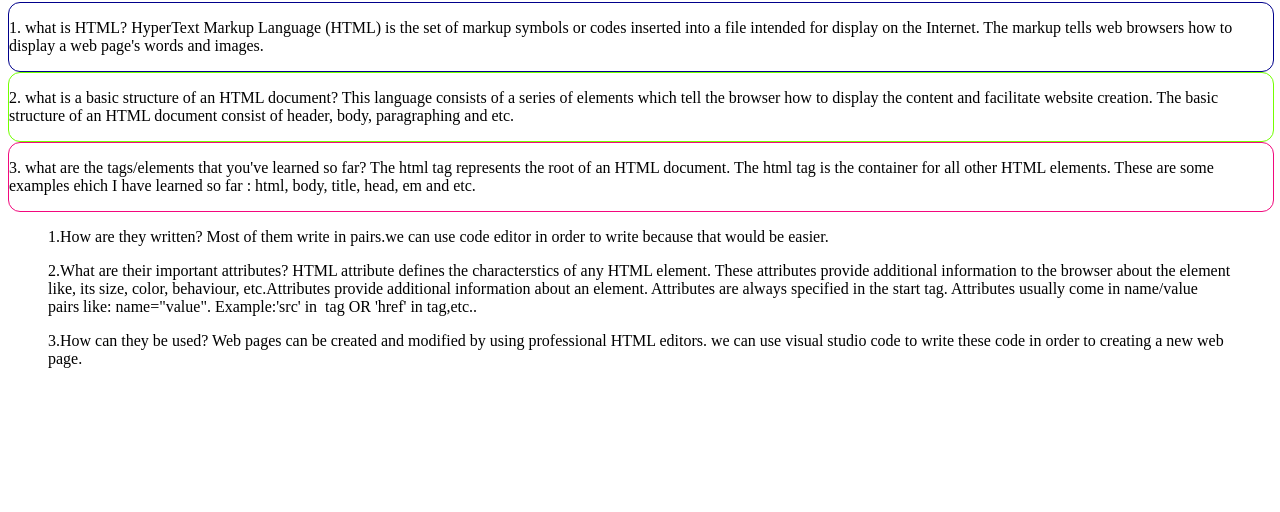
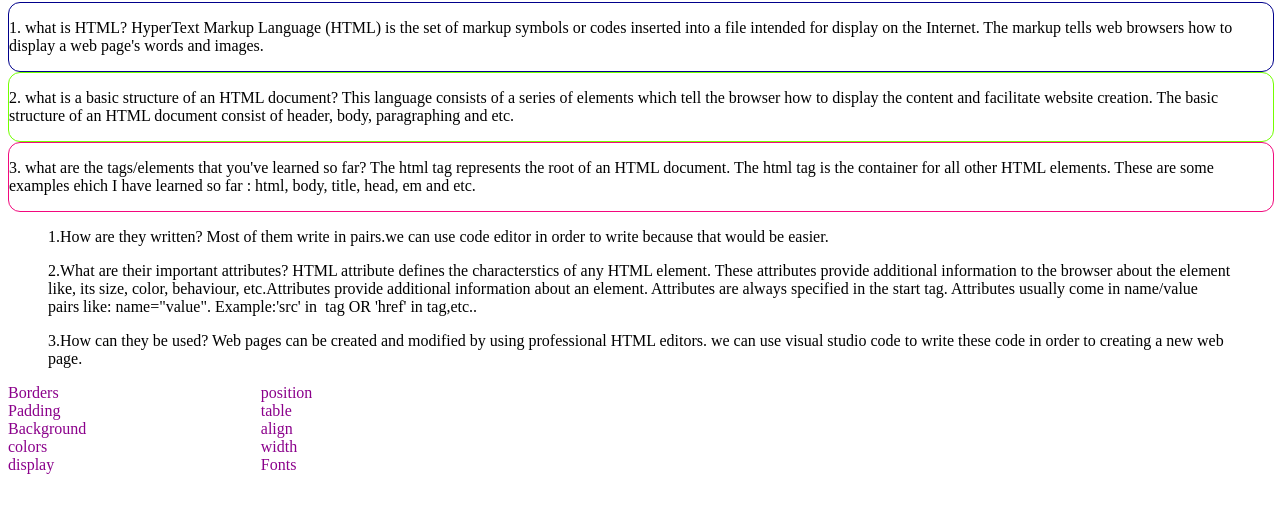
Before and after one commit to Lo-Agency-Internship/Farzaneh.html-css-js-book-, a plain HTML site: page index.html in a window 1280 px wide. Shown: the part 78-590 px from the top of the page. Drawn offline with Linux system fonts and the light colour scheme.

Commit message:
Part three

```diff
--- a/index.html
+++ b/index.html
@@ -56,7 +56,19 @@
             </div>
         </section>
 
+            <div class="parent">
+                <div class="div1"> Borders</div>
+                <div class="div2"> Padding</div>
+                <div class="div3"> Background</div>
+                <div class="div4"> colors</div>
+                <div class="div5"> display</div>
+                <div class="div6"> position</div>
+                <div class="div7"> table</div>
+                <div class="div8"> align</div>
+                <div class="div9">width</div>
+                <div class="div10"> Fonts</div>
 
+            </div>
 
     </body>
 </html>
--- a/style.css
+++ b/style.css
@@ -37,7 +37,24 @@ color: darkblue;
  width: 100%;
 margin: 0 auto;
 border-radius: 12px;
+}
 
+.parent {
+    display: grid;
+    color: darkmagenta;
+    grid-template-columns: repeat(5, 1fr);
+    grid-template-rows: repeat(5, 1fr);
+    grid-column-gap: 0px;
+    grid-row-gap: 0px;
+    }
 
-
-}
+    .div1 { grid-area: 1 / 1 / 2 / 2; }
+    .div2 { grid-area: 2 / 1 / 3 / 2; }
+    .div3 { grid-area: 3 / 1 / 4 / 2; }
+    .div4 { grid-area: 4 / 1 / 5 / 2; }
+    .div5 { grid-area: 5 / 1 / 6 / 2; }
+    .div6 { grid-area: 1 / 2 / 2 / 3; }
+    .div7 { grid-area: 2 / 2 / 3 / 3; }
+    .div8 { grid-area: 3 / 2 / 4 / 3; }
+    .div9 { grid-area: 4 / 2 / 5 / 3; }
+    .div10 { grid-area: 5 / 2 / 6 / 3; }
```
